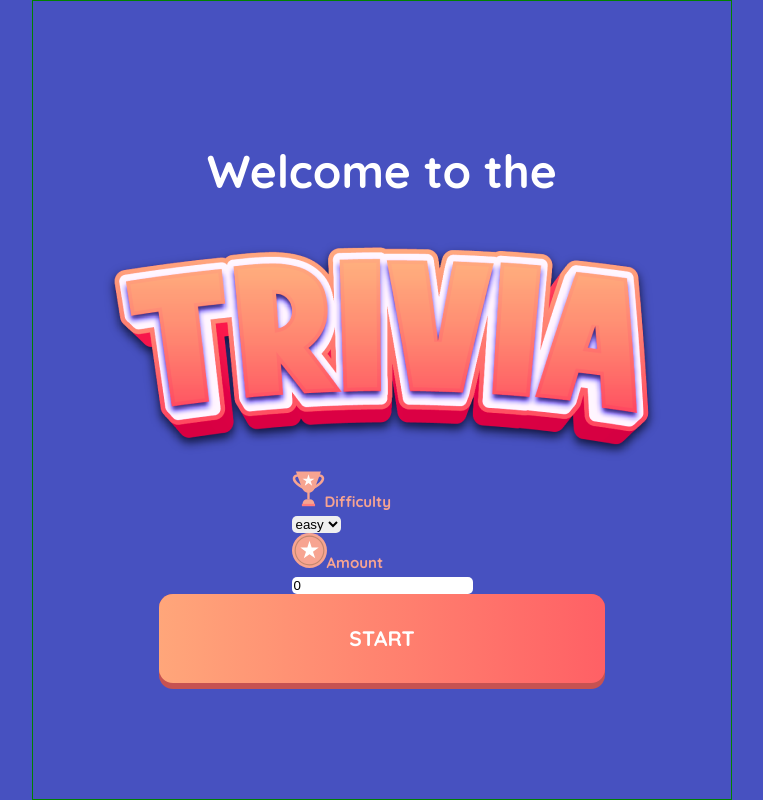
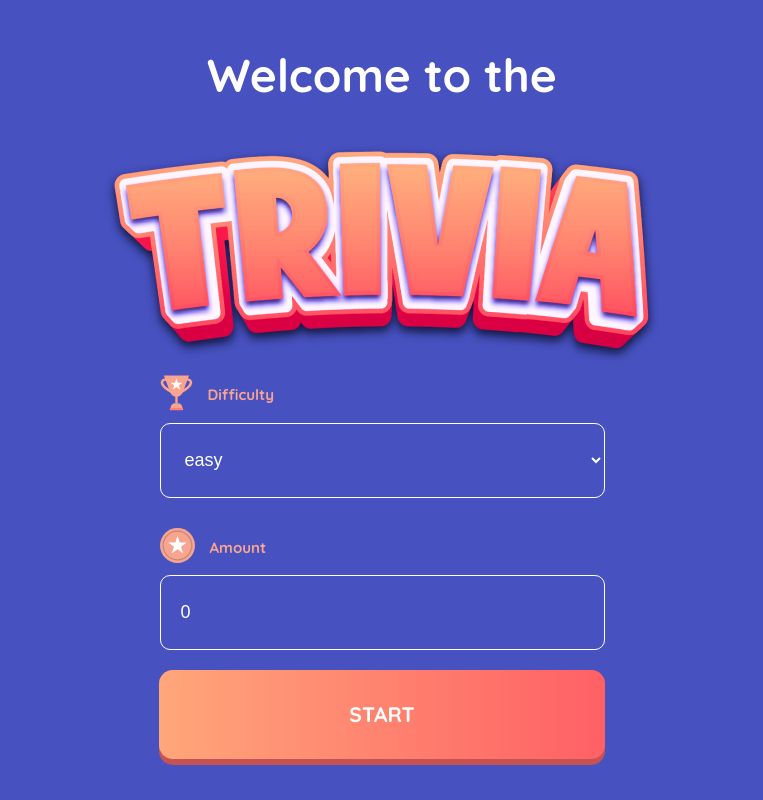
Before and after one commit to leodevbro/trivia-game, a React (Create React App) app: page / in a window 1280 px wide. Shown: the whole page, without its empty margins (258-1021 px from the left). Built offline with nearby package versions, Linux system fonts and the light colour scheme.

Commit message:
more cleanup and styling

```diff
--- a/src/App.scss
+++ b/src/App.scss
@@ -39,12 +39,29 @@ body {
     position: relative;
 }
 
+::-webkit-scrollbar {
+    width: 10px;
+}
+
+::-webkit-scrollbar-track {
+    background-color: rgba(255, 255, 255, 0.473);
+    border-radius: 100px;
+}
+
+::-webkit-scrollbar-thumb {
+    background: linear-gradient(90deg, #ffa67a 0%, #ff6065 100%);
+    border-radius: 100px;
+    box-shadow: inset 0 0 6px rgba(0, 0, 0, 0.3);
+}
+
 .goButton {
     position: relative;
     display: block;
     text-decoration: none;
     height: 95px;
     width: 446px;
+
+    margin: 20px;
 
     border-radius: 14px;
     background: #c65252;
@@ -75,6 +92,7 @@ body {
 }
 
 .scoreAsStars {
+    margin: 10px 5px 30px 5px;
     .starIcon {
         &.scored {
             * {
@@ -97,6 +115,8 @@ body {
 
     border-radius: 14px;
 
+    padding: 10px 20px;
+
     &.correct {
         background: #fffbfa;
     }
@@ -109,9 +129,18 @@ body {
         display: flex;
         text-align: center;
         align-items: center;
-        padding: 10px 25px;
+
         width: calc(100% - 30px);
         height: 100%;
+
+        font-size: 16px;
+        font-style: normal;
+        font-weight: 600;
+        line-height: 24px;
+
+        color: #464faccb;
+
+        margin-right: 20px;
     }
 
     .iconBox {
@@ -137,7 +166,6 @@ body {
     height: 100%;
 
     .introBox {
-        border: 1px solid green;
         width: 700px;
         display: flex;
         justify-content: center;
@@ -160,12 +188,20 @@ body {
         }
         .inputContainer {
             .cont1 {
+                margin-bottom: 30px;
                 .info {
+                    display: flex;
+
+                    align-items: center;
+                    flex-wrap: no-wrap;
+
+                    margin-bottom: 8px;
                     .infoIcon {
                         width: 33px;
                         height: 36px;
                     }
                     .infoTitle {
+                        margin-left: 15px;
                         color: #f7a491;
 
                         font-size: 15px;
@@ -179,21 +215,45 @@ body {
 
                 .difficultySelect {
                     outline: none;
-                    border: none;
-                    border-radius: 5px;
+                    color: white;
+                    font-size: 18px;
+                    font-style: normal;
+                    font-weight: 500;
+                    line-height: 27px;
+                    letter-spacing: 0px;
+                    text-align: left;
+                    height: 75px;
+                    width: 445px;
+                    border-radius: 10px;
+                    padding: 20px;
+
+                    border: 1px solid white;
+                    background: none;
                     &:focus {
                         outline: none;
+                    }
+
+                    option {
+                        color: white;
+                        background-color: #4751c0;
                     }
                 }
             }
 
             .cont2 {
                 .info {
+                    display: flex;
+
+                    align-items: center;
+                    flex-wrap: no-wrap;
+                    margin-bottom: 8px;
+
                     .infoIcon {
                         width: 35px;
                         height: 35px;
                     }
                     .infoTitle {
+                        margin-left: 15px;
                         color: #f7a491;
                         font-size: 15px;
                         font-style: normal;
@@ -205,8 +265,22 @@ body {
                 }
                 .amountInput {
                     outline: none;
-                    border: none;
-                    border-radius: 5px;
+                    border: 1px solid white;
+                    background: none;
+                    color: white;
+
+                    font-size: 18px;
+                    font-style: normal;
+                    font-weight: 500;
+                    line-height: 27px;
+                    letter-spacing: 0px;
+                    text-align: left;
+                    padding: 20px;
+
+                    height: 75px;
+                    width: 445px;
+                    border-radius: 10px;
+
                     &:focus {
                         outline: none;
                     }
@@ -217,21 +291,56 @@ body {
 }
 
 .backgroundOfGameplay {
-    border: 1px solid blue;
     position: relative;
     height: 100%;
     display: flex;
     justify-content: center;
     .playBox {
         width: 700px;
-        border: 1px solid red;
+
+        display: flex;
+        justify-content: center;
+        flex-direction: column;
+        align-items: center;
         h1 {
+            font-size: 81px;
+            font-style: normal;
+            font-weight: 500;
+            line-height: 101px;
+            letter-spacing: 0.05em;
+            text-align: center;
+
+            color: #4953be;
         }
         .levelName {
+            font-size: 28px;
+            font-style: normal;
+            font-weight: 500;
+            line-height: 33px;
+            letter-spacing: 0.5em;
+            text-align: center;
+
+            color: #4953be;
         }
 
         .coolFiller {
-            .numbering {
+            margin: 30px 5px;
+            .numbers {
+                color: #4953be;
+                .score {
+                    color: #ff7878;
+                    font-weight: 700;
+                    font-size: 30px;
+                }
+                .slash {
+                    font-size: 25px;
+                    font-weight: 700;
+                }
+                .len {
+                    color: #4953be;
+                    font-weight: 500;
+                    font-size: 25px;
+                }
             }
             .fullLine {
                 background-color: #dbdeff;
@@ -253,10 +362,26 @@ body {
         }
 
         .statement {
+            width: 631px;
+            margin: 20px 5px;
+
+            font-size: 31px;
+            font-style: normal;
+            font-weight: 500;
+            line-height: 45px;
+            letter-spacing: 0em;
+            text-align: center;
+
+            color: #4953be;
         }
 
         .answer {
             .buttonTrue {
+                display: flex;
+                justify-content: center;
+
+                align-items: center;
+
                 background-color: #424a9e;
                 height: 89px;
                 width: 446px;
@@ -271,8 +396,21 @@ body {
                 letter-spacing: 0em;
                 text-align: center;
                 color: white;
+
+                margin-bottom: 37px;
+
+                &:hover {
+                    cursor: pointer;
+                    box-shadow: 0 20px 50px rgba(73, 83, 190, 0.7);
+                    transition: all 0.5s ease;
+                }
             }
             .buttonFalse {
+                display: flex;
+                justify-content: center;
+
+                align-items: center;
+
                 border: 2px solid #4953be;
                 height: 89px;
                 width: 446px;
@@ -285,6 +423,12 @@ body {
                 line-height: 31px;
                 letter-spacing: 0em;
                 text-align: center;
+
+                &:hover {
+                    cursor: pointer;
+                    box-shadow: 0 20px 50px rgba(235, 110, 38, 0.7);
+                    transition: all 0.5s ease;
+                }
             }
         }
     }
@@ -298,7 +442,15 @@ body {
     justify-content: center;
 
     .columnBox {
+        display: flex;
+        justify-content: center;
+        flex-direction: column;
+        align-items: center;
         .scoreBriefInfo {
+            display: flex;
+            justify-content: center;
+            align-items: center;
+            flex-wrap: nowrap;
             .profileIconFrame {
                 width: 52px;
                 height: 52px;
@@ -310,10 +462,42 @@ body {
                     width: 100%;
                 }
             }
+            .numbering {
+                display: flex;
+                justify-content: center;
+                align-items: center;
+                flex-wrap: nowrap;
+                font-size: 30px;
+                font-style: normal;
+                font-weight: 500;
+                line-height: 25px;
+
+                color: white;
+
+                .youScored {
+                    margin: 20px;
+                }
+
+                .numbers {
+                    color: white;
+                    .score {
+                        color: #ff7878;
+                        font-weight: 700;
+                        font-size: 30px;
+                    }
+                    .len {
+                        color: white;
+                        font-weight: 500;
+                        font-size: 25px;
+                    }
+                }
+            }
         }
-        .scoreAsStars {
-        }
-        .eachAnswer {
+        .allAnswers {
+            max-height: 500px;
+            overflow-y: scroll;
+            padding: 10px;
+            scrollbar-width: thin;
         }
     }
 }
--- a/src/pages/GameplayPage.tsx
+++ b/src/pages/GameplayPage.tsx
@@ -12,15 +12,6 @@ const GameplayPage: React.FC<{}> = () => {
         (state: { statements: IStatementsState }) => state.statements.statements
     );
     const len = statements.length;
-
-    const stRef = React.useRef(statements);
-    stRef.current = statements;
-
-    useEffect(() => {
-        setTimeout(() => {
-            console.log(stRef.current);
-        }, 3000);
-    }, []);
 
     const [currStatementIndex, setCurrStatementIndex] = useState(0);
 
@@ -47,9 +38,14 @@ const GameplayPage: React.FC<{}> = () => {
                 <div className={"levelName"}>Level 1</div>
 
                 <div className={"coolFiller"}>
-                    <div className={"numbering"}>
-                        <span>{currStatementIndex + 1}</span>/<span>{len}</span>
+                    <div className={"numbers"}>
+                        <span className={"score"}>
+                            {currStatementIndex + 1}
+                        </span>
+                        <span className={"slash"}>/</span>
+                        <span className={"len"}>{len}</span>
                     </div>
+
                     <div className={"fullLine"}>
                         <div
                             style={{ width: `${percentage}%` }}
--- a/src/pages/ScorePage.tsx
+++ b/src/pages/ScorePage.tsx
@@ -29,14 +29,17 @@ const ScorePage: React.FC<{}> = () => {
                     <div className={"profileIconFrame"}>
                         <ProfileIcon className={"profileIcon"} />
                     </div>
-                    <div>You scored</div>
-                    <div>
-                        <span>{score}</span>/<span>{len}</span>
+                    <div className={"numbering"}>
+                        <div className={"youScored"}>You scored</div>
+                        <div className={"numbers"}>
+                            <span className={"score"}>{score}</span>/
+                            <span className={"len"}>{len}</span>
+                        </div>
                     </div>
                 </div>
                 <ScoreAsStars percentage={(100 * score) / len} count={len} />
 
-                <div className={"eachAnswer"}>
+                <div className={"allAnswers"}>
                     {statements.map((statement, i) => {
                         const isCorrect =
                             statement.answerOfUser === statement.correct_answer;
--- a/src/pages/WelcomePage.tsx
+++ b/src/pages/WelcomePage.tsx
@@ -63,10 +63,10 @@ const WelcomePage: React.FC<{}> = () => {
                     </div>
                     <div className={"cont2"}>
                         <div className={"info"}>
-                            <span>
+                            <div>
                                 <StarIcon className={"infoIcon starIcon"} />
-                            </span>
-                            <span className={"infoTitle"}>Amount</span>
+                            </div>
+                            <div className={"infoTitle"}>Amount</div>
                         </div>
                         <input
                             className={"amountInput"}
```
